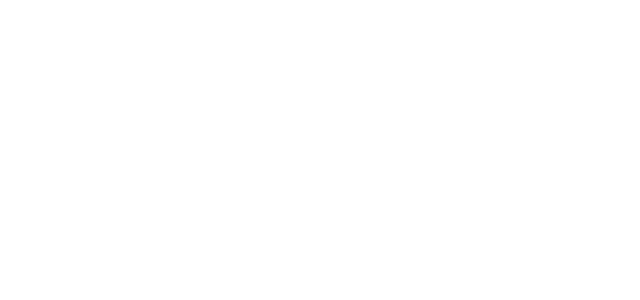
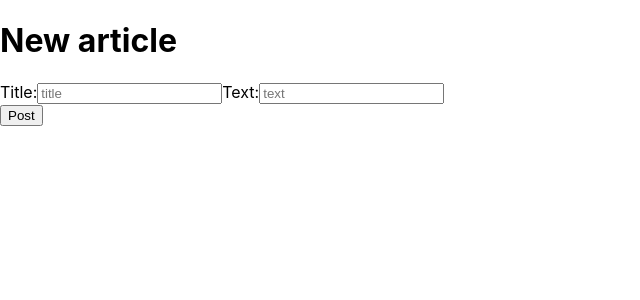
Before and after one commit to linneat/React-blog, a React (Create React App) app: page /#/articlenew in a window 1280 px wide. Shown: the top 300 px of the page, without its empty margins (0-640 px from the left). Built offline with nearby package versions, Linux system fonts and the light colour scheme.

Commit message:
title added

```diff
--- a/public/index.html
+++ b/public/index.html
@@ -24,7 +24,7 @@
       work correctly both with client-side routing and a non-root public URL.
       Learn how to configure a non-root public URL by running `npm run build`.
     -->
-    <title>React App</title>
+    <title>The blog</title>
   </head>
   <body>
     <noscript>You need to enable JavaScript to run this app.</noscript>
--- /dev/null
+++ b/src/ArticleNew.js
@@ -0,0 +1,66 @@
+import React, { Component } from "react";
+
+export default class ArticleNew extends Component {
+  constructor(props) {
+    super(props);
+    this.state = {
+      title: "",
+      text: "",
+      post: false,
+    };
+    this.handleChangeTitle = this.handleChangeTitle.bind(this);
+    this.handleChangeText = this.handleChangeText.bind(this);
+    this.postArticle = this.postArticle.bind(this);
+  }
+
+  handleChangeTitle(event) {
+    this.setState({
+      title: event.target.value,
+    });
+    console.log(this.state.title);
+  }
+
+  handleChangeText(event){
+      this.setState({
+        text: event.target.value,
+      });
+  }
+
+  postArticle() {
+    this.setState({post: true });
+  }
+  render() {
+    return (
+      <div className="articleNewPageWrap">
+        <h1 className="heading">New article</h1>
+        <div className="newArticleWrap">
+          <label className="inputLabel">
+            Title:
+            <input
+              type="text"
+              name="title"
+              value={this.state.title}
+              onChange={this.handleChangeTitle}
+              placeholder="title"
+            />
+          </label>
+          <label className="inputLabel">
+            Text:
+            <input
+              type="text"
+              name="text"
+              value={this.state.text}
+              onChange={this.handleChangeText}
+              placeholder="text"
+            />
+          </label>
+          <div className="postButton">
+            <button className="button" onClick={this.postArticle}>
+              Post
+            </button>
+          </div>
+        </div>
+      </div>
+    );
+  }
+}
--- a/src/HomePage.js
+++ b/src/HomePage.js
@@ -1,12 +1,16 @@
 import React, { Component } from "react";
 import { Link } from "react-router-dom";
+import ArticleNew from "./ArticleNew";
 
 export default class HomePage extends Component {
   render() {
     return (
       <div className="appWrap">
         <div className="homePageWrap">
-          <h1 className="heading">HELLO</h1>
+          <h1 className="heading">Posted Articles</h1>
+          <Link to={"/articlenew"} className="buttonHomePage">
+            <button className="buttonClass">Write new article</button>
+          </Link>
         </div>
       </div>
     );
--- a/src/HomeRouting.js
+++ b/src/HomeRouting.js
@@ -1,6 +1,7 @@
 import React, { Component } from "react";
 import { HashRouter as Router, Route, Switch } from "react-router-dom";
 import HomePage from "./HomePage";
+import ArticleNew from "./ArticleNew";
 
 
 
@@ -12,6 +13,7 @@
         <Router>
           <Switch>
             <Route path="/" exact component={HomePage} />
+            <Route path="/articlenew" exact component={ArticleNew} />
           </Switch>
         </Router>
       </div>
```
